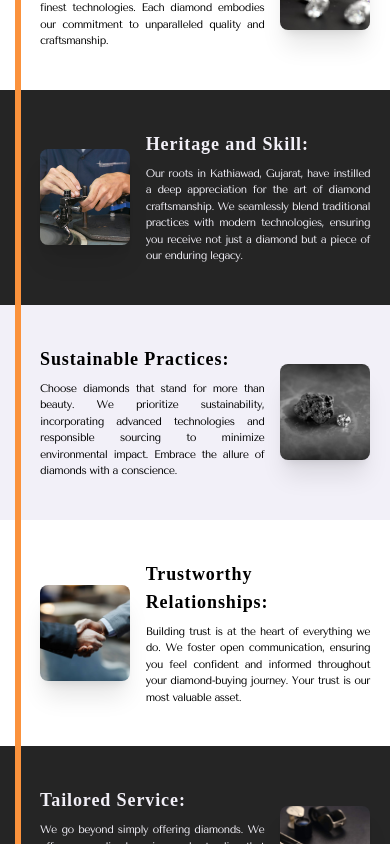
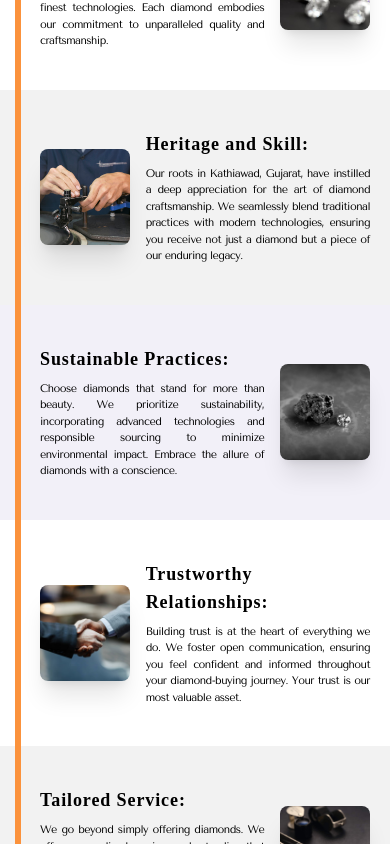
Before and after one commit to deep-sutariya/Minestone-Diam, a Next.js app: page /whyus in a window 390 px wide. Shown: the part 1240-2084 px from the top of the page. Built offline with nearby package versions, Linux system fonts and the light colour scheme; a web font is replaced by a local one.

Commit message:
Fix[Contact.js,Affiliation.js]: Bg Blur, Mobile View

```diff
--- a/src/app/about/page.js
+++ b/src/app/about/page.js
@@ -80,8 +80,8 @@ const Page = () => {
           <AboutusComponents
             src='/Philosophy.jpg'
             x="100"
-            fontCol="text-offwhite"
-            bgCol="bg-[#252525]"
+            fontCol=""
+            bgCol="bg-[#f2f2f2]"
             heading="Philosophy"
             details="At Minestone Diam, we embrace the transformative essence of diamonds. Our core values—hard work, ethics, and trust—underpin everything we do. Diamonds symbolize purity, transparency, and enduring value, qualities that define our business philosophy. Guided by altruism and utilitarianism, we aim to enhance the well-being of all stakeholders: employees, partners, and communities. Our commitment to ethical practices drives our growth and leadership in the diamond industry."
             />
--- a/src/app/whyus/page.js
+++ b/src/app/whyus/page.js
@@ -138,8 +138,8 @@ const page = () => {
               src='/Heritage_and_Skills.jpg'
               whyUsCard="true"
               x="100"
-              fontCol="text-offwhite"
-              bgCol="bg-[#252525]"
+              fontCol=""
+              bgCol="bg-[#f2f2f2]"
               heading="Heritage and Skill:"
               details="Our roots in Kathiawad, Gujarat, have instilled a deep appreciation for the art of diamond craftsmanship. We seamlessly blend traditional practices with modern technologies, ensuring you receive not just a diamond but a piece of our enduring legacy."
             />
@@ -168,8 +168,8 @@ const page = () => {
               whyUsCard="true"
               x="-100"
               pos="flex-row-reverse"
-              fontCol="text-offwhite"
-              bgCol="bg-[#252525]"
+              fontCol=""
+              bgCol="bg-[#f2f2f2]"
               heading="Tailored Service:"
               details="We go beyond simply offering diamonds. We offer personalized service, understanding that each client has unique preferences. Our team is dedicated to fulfilling your vision, whether you seek a bespoke design or expert advice on."
             />
--- a/src/components/Affiliations.js
+++ b/src/components/Affiliations.js
@@ -3,7 +3,7 @@ import AffiliationCard from "./AffiliationCard";
 const Affiliations = () => {
   return (
     <div className=" w-full bg-[#252525] flex flex-col lg:px-5 pt-10 pb-16 md:px-2 md:py-20  md:gap-y-10 justify-center items-center text-offwhite">
-      <h1 className=" text-2xl md:text-4xl lg:text-5xl uppercase font-heading text-[#f0c200] tracking-wider">Affiliations</h1>
+      <h1 className=" text-3xl md:text-4xl lg:text-5xl uppercase font-heading text-[#f0c200] tracking-wider">Affiliations</h1>
       <div className='grid grid-cols-1 md:grid-cols-3 gap-y-5 gap-x-1 sm:gap-x-0 px-1 mt-9 w-[80%] md:w-[90%]'>
         <AffiliationCard
           link="https://gjepc.org/"
```
